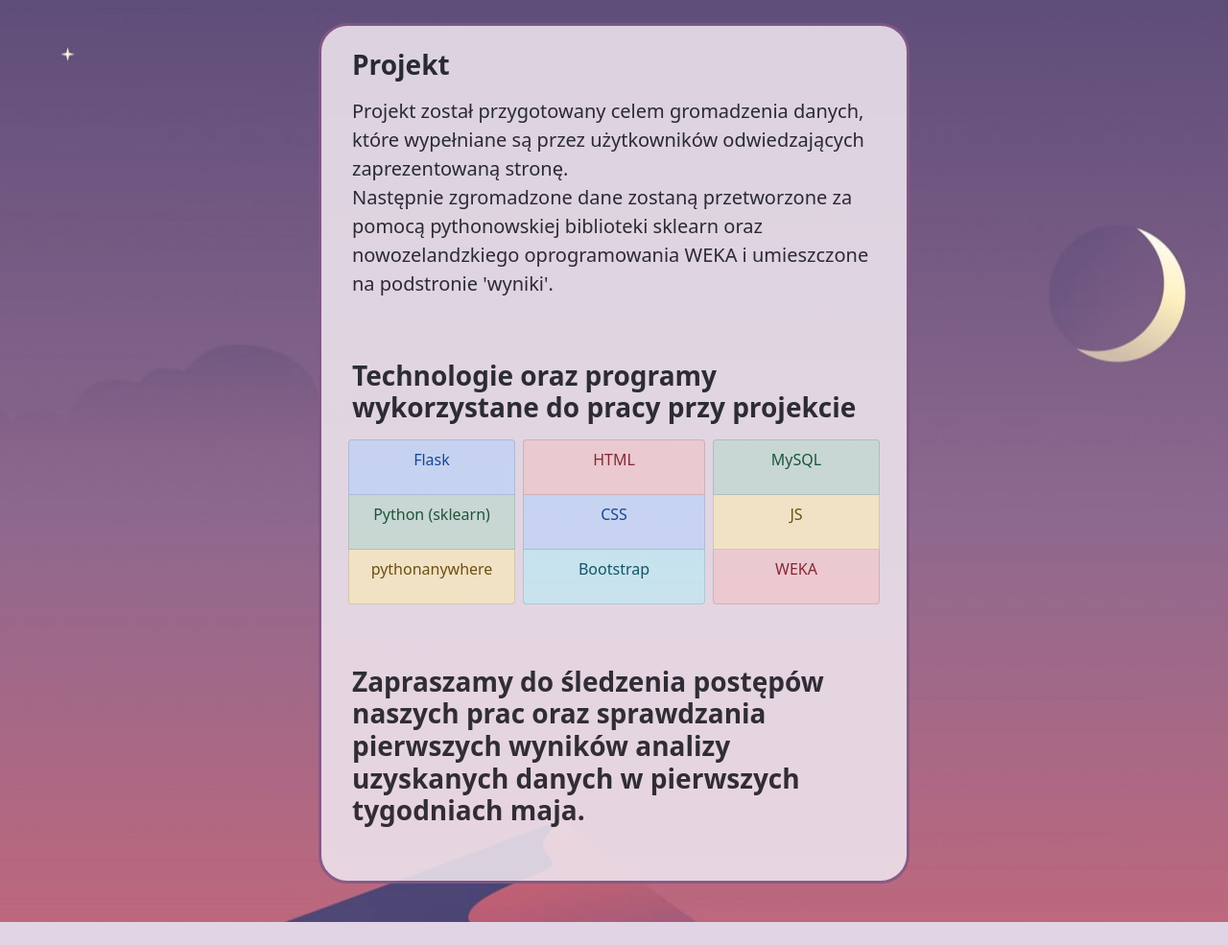
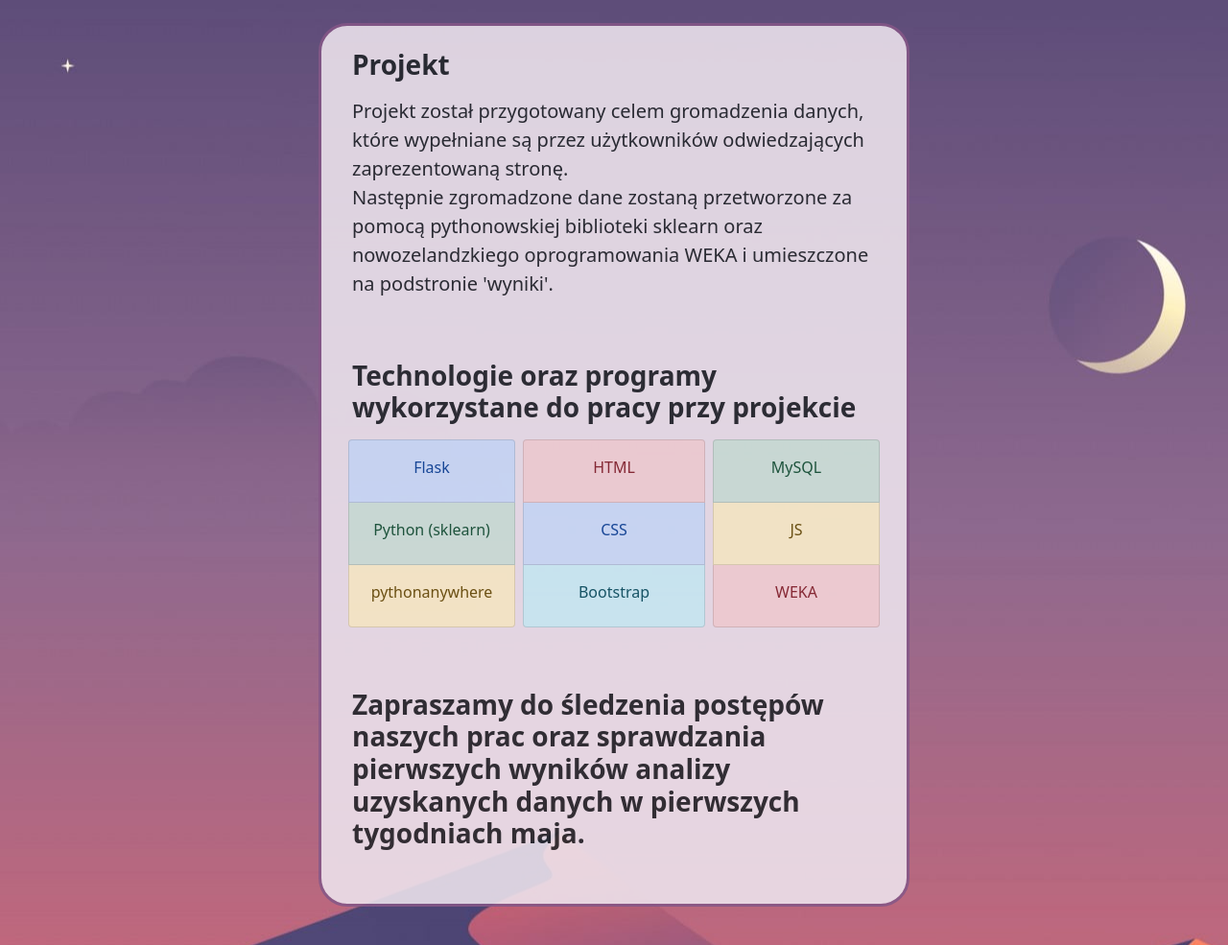
Before and after one commit to MichWozPol/Sleep_Disorders_Assessment, a Flask app: page /o-projekcie in a window 1280 px wide. Shown: the part 56-1041 px from the top of the page at 96% size. Before the commit the page ends 1017 px from the top, so only its background shows below. Run offline with Flask 2, Linux system fonts and the light colour scheme; parts of the project's set-up code (start-up, migrations or seed data) failed here and were passed over; some libraries are stand-ins or nearby versions.

Commit message:
update bootstrap elements, mysql reconnect

```diff
--- a/sleep_disorders/__init__.py
+++ b/sleep_disorders/__init__.py
@@ -1,6 +1,6 @@
 import mysql.connector
 from flask import Flask, Blueprint
-#from flask_sqlalchemy import SQLAlchemy
+from flask_sqlalchemy import SQLAlchemy
 from sleep_disorders.settings.configuration import Config
 from sleep_disorders.settings import db_settings as settings
 from sleep_disorders.errors.handlers import errors
@@ -16,6 +16,7 @@
 app = Flask(__name__)
 app.config.from_object(Config)
 app.register_blueprint(errors)
-#db = SQLAlchemy(app)
+db = SQLAlchemy(app)
+db.Model.metadata.reflect(db.engine)
 
 from sleep_disorders import routes
--- a/sleep_disorders/routes.py
+++ b/sleep_disorders/routes.py
@@ -2,14 +2,13 @@
 from sleep_disorders import mydatabase
 from flask import request, flash, redirect, render_template, url_for
 from sleep_disorders import app
-#from sleep_disorders import db
-#from sleep_disorders.models.models import Answer
+from sleep_disorders import db
+from sleep_disorders.models.models import Answer
 
 
 @app.route('/', methods=["GET", "POST"])
 def home():
     #print(Answer.query.filter_by(id=2).count())
-
     mycursor = mydatabase.cursor()
     mycursor.execute("SELECT * FROM question")
     questions = mycursor.fetchall()
@@ -17,17 +16,19 @@
     answer = mycursor.fetchall()
     mycursor.execute("SELECT ip FROM user")
     ip = mycursor.fetchall()
+    mycursor.close()
 
     if request.method == "POST":
         print(request.form)
-        ip_address = request.headers['X-Real-IP']
-        #ip_address = request.remote_addr
+        #ip_address = request.headers['X-Real-IP']
+        ip_address = request.remote_addr
 
         if ip_address not in (item[0] for item in ip):
             date = datetime.datetime.now()
             value = (date, ip_address)
             print(f"data {date} ip: {ip_address}")
             req = "INSERT INTO user (created_at, ip) VALUES (%s, %s)"
+            mycursor.reconnect()
             mycursor.execute(req, value)
             mydatabase.commit()
             sql = f"SELECT id FROM user WHERE ip = '{ip_address}' "
@@ -38,6 +39,7 @@
             for key, value in request.form.items():
                 sql = "INSERT INTO vote (question_id, answer_id, user_id) VALUES (%s, %s, %s)"
                 val = (int(key), int(value), int(user_id[-1][0]))
+                mycursor.reconnect()
                 mycursor.execute(sql, val)
                 mydatabase.commit()
 
@@ -47,6 +49,7 @@
             flash('Formularz został już wypełniony.', 'danger')
             return redirect(url_for('home'))
 
+    mycursor.close()
     return render_template("index.html", questions=questions, answers=answer)
 
 
--- a/sleep_disorders/templates/about.html
+++ b/sleep_disorders/templates/about.html
@@ -35,23 +35,23 @@
                             <div class="row pb-5">
                                 <div class="col-4 px-2">
                                     <div class="list-group">
-                                        <a href="https://flask.palletsprojects.com/en/1.1.x/" target="_blank" class="list-group-item list-group-item-action list-group-item-primary"><p class="text-center"> Flask </p></a>
-                                        <a href="https://www.python.org" target="_blank" class="list-group-item list-group-item-action list-group-item-success"><p class="text-center"> Python (sklearn) </p></a>
-                                        <a href="https://www.pythonanywhere.com" target="_blank" class="list-group-item list-group-item-action list-group-item-warning"><p class="text-center"> pythonanywhere </p></a>
+                                        <a href="https://flask.palletsprojects.com/en/1.1.x/" target="_blank" class="list-group-item list-group-item-action list-group-item-primary"><p class="text-center pt-2"> Flask </p></a>
+                                        <a href="https://www.python.org" target="_blank" class="list-group-item list-group-item-action list-group-item-success"><p class="text-center pt-2"> Python (sklearn) </p></a>
+                                        <a href="https://www.pythonanywhere.com" target="_blank" class="list-group-item list-group-item-action list-group-item-warning"><p class="text-center pt-2"> pythonanywhere </p></a>
                                     </div>
                                 </div>
                                 <div class="col-4 px-0">
                                     <div class="list-group">
-                                        <a href="https://html.spec.whatwg.org/multipage/" target="_blank" class="list-group-item list-group-item-action list-group-item-danger"><p class="text-center"> HTML </p></a>
-                                        <a href="https://www.w3.org/TR/css/" target="_blank" class="list-group-item list-group-item-action list-group-item-primary"><p class="text-center"> CSS </p></a>
-                                        <a href="https://getbootstrap.com" target="_blank" class="list-group-item list-group-item-action list-group-item-info"><p class="text-center"> Bootstrap </p></a>
+                                        <a href="https://html.spec.whatwg.org/multipage/" target="_blank" class="list-group-item list-group-item-action list-group-item-danger"><p class="text-center pt-2"> HTML </p></a>
+                                        <a href="https://www.w3.org/TR/css/" target="_blank" class="list-group-item list-group-item-action list-group-item-primary"><p class="text-center pt-2"> CSS </p></a>
+                                        <a href="https://getbootstrap.com" target="_blank" class="list-group-item list-group-item-action list-group-item-info"><p class="text-center pt-2"> Bootstrap </p></a>
                                     </div>
                                 </div>
                                 <div class="col-4 px-2">
                                     <div class="list-group">
-                                        <a href="https://www.mysql.com" target="_blank" class="list-group-item list-group-item-action list-group-item-success"><p class="text-center"> MySQL </p></a>
-                                        <a href="https://www.javascript.com" target="_blank" class="list-group-item list-group-item-action list-group-item-warning"><p class="text-center"> JS </p></a>
-                                        <a href="https://www.cs.waikato.ac.nz/~ml/weka/" target="_blank" class="list-group-item list-group-item-action list-group-item-danger"><p class="text-center"> WEKA </p></a>
+                                        <a href="https://www.mysql.com" target="_blank" class="list-group-item list-group-item-action list-group-item-success"><p class="text-center pt-2"> MySQL </p></a>
+                                        <a href="https://www.javascript.com" target="_blank" class="list-group-item list-group-item-action list-group-item-warning"><p class="text-center pt-2"> JS </p></a>
+                                        <a href="https://www.cs.waikato.ac.nz/~ml/weka/" target="_blank" class="list-group-item list-group-item-action list-group-item-danger"><p class="text-center pt-2"> WEKA </p></a>
                                     </div>
                                 </div>
                             </div>
@@ -77,15 +77,15 @@
                             </p>
                             <p class="h3 fw-bold pb-2">Technologie oraz programy wykorzystane do pracy przy projekcie </p>
                             <div class="list-group py-2">
-                                        <a href="https://flask.palletsprojects.com/en/1.1.x/" target="_blank" class="list-group-item list-group-item-action list-group-item-primary"><p class="text-center"> Flask </p></a>
-                                        <a href="https://www.python.org" target="_blank" class="list-group-item list-group-item-action list-group-item-success"><p class="text-center"> Python (sklearn) </p></a>
-                                        <a href="https://www.pythonanywhere.com" target="_blank" class="list-group-item list-group-item-action list-group-item-warning"><p class="text-center"> pythonanywhere </p></a>
-                                        <a href="https://html.spec.whatwg.org/multipage/" target="_blank" class="list-group-item list-group-item-action list-group-item-danger"><p class="text-center"> HTML </p></a>
-                                        <a href="https://www.w3.org/TR/css/" target="_blank" class="list-group-item list-group-item-action list-group-item-primary"><p class="text-center"> CSS </p></a>
-                                        <a href="https://getbootstrap.com" target="_blank" class="list-group-item list-group-item-action list-group-item-info"><p class="text-center"> Bootstrap </p></a>
-                                        <a href="https://www.mysql.com" target="_blank" class="list-group-item list-group-item-action list-group-item-success"><p class="text-center"> MySQL </p></a>
-                                        <a href="https://www.javascript.com" target="_blank" class="list-group-item list-group-item-action list-group-item-warning"><p class="text-center"> JS </p></a>
-                                        <a href="https://www.cs.waikato.ac.nz/~ml/weka/" target="_blank" class="list-group-item list-group-item-action list-group-item-danger"><p class="text-center"> WEKA </p></a>
+                                        <a href="https://flask.palletsprojects.com/en/1.1.x/" target="_blank" class="list-group-item list-group-item-action list-group-item-primary"><p class="text-center pt-2"> Flask </p></a>
+                                        <a href="https://www.python.org" target="_blank" class="list-group-item list-group-item-action list-group-item-success"><p class="text-center pt-2"> Python (sklearn) </p></a>
+                                        <a href="https://www.pythonanywhere.com" target="_blank" class="list-group-item list-group-item-action list-group-item-warning"><p class="text-center pt-2"> pythonanywhere </p></a>
+                                        <a href="https://html.spec.whatwg.org/multipage/" target="_blank" class="list-group-item list-group-item-action list-group-item-danger"><p class="text-center pt-2"> HTML </p></a>
+                                        <a href="https://www.w3.org/TR/css/" target="_blank" class="list-group-item list-group-item-action list-group-item-primary"><p class="text-center pt-2"> CSS </p></a>
+                                        <a href="https://getbootstrap.com" target="_blank" class="list-group-item list-group-item-action list-group-item-info"><p class="text-center pt-2"> Bootstrap </p></a>
+                                        <a href="https://www.mysql.com" target="_blank" class="list-group-item list-group-item-action list-group-item-success"><p class="text-center pt-2"> MySQL </p></a>
+                                        <a href="https://www.javascript.com" target="_blank" class="list-group-item list-group-item-action list-group-item-warning"><p class="text-center pt-2"> JS </p></a>
+                                        <a href="https://www.cs.waikato.ac.nz/~ml/weka/" target="_blank" class="list-group-item list-group-item-action list-group-item-danger"><p class="text-center pt-2"> WEKA </p></a>
                             </div>
                              <p class="h3 fw-bold pt-5 pb-5">
                                 Zapraszamy do śledzenia postępów naszych prac oraz sprawdzania pierwszych wyników analizy uzyskanych danych w pierwszych tygodniach maja.
```
